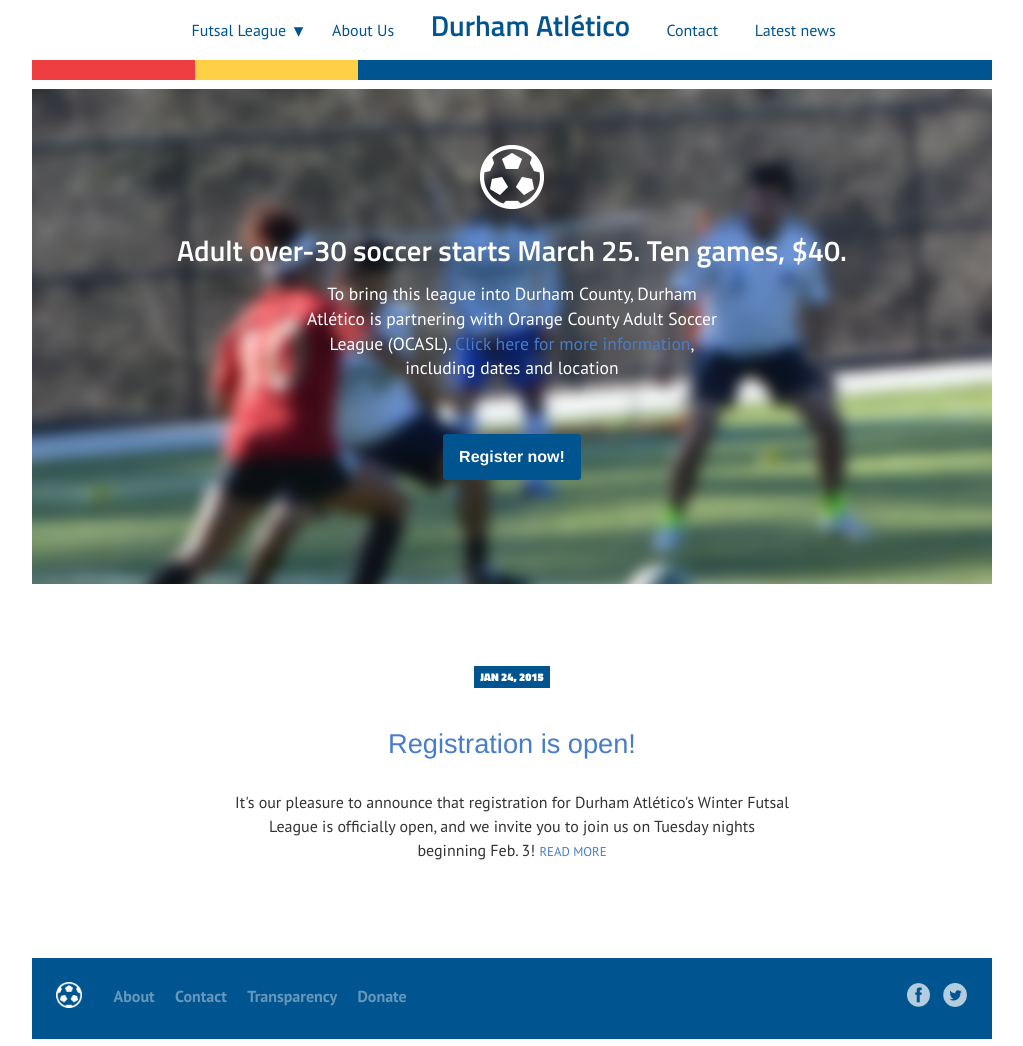
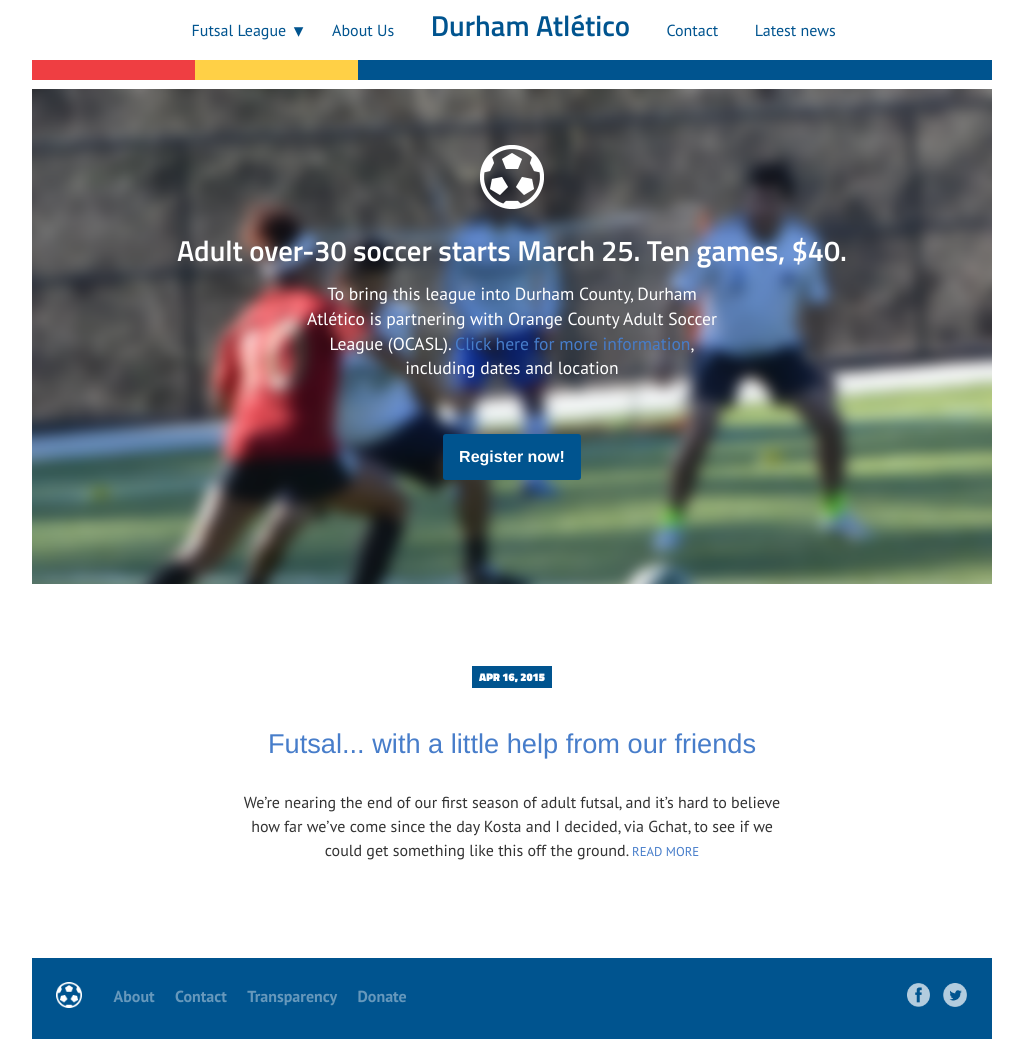
Before and after one commit to durhamatletico/durhamatletico.github.io, a Jekyll site: the page built from index.html, in a window 1280 px wide. Shown: the whole page, without its empty margins (128-1151 px from the left). Built offline with Jekyll 4.4.1, drawn with Linux system fonts in a browser that asks for light colours.

Commit message:
Update blog post

```diff
--- a/_posts/2015-04-16-futsal-with-help-from-our-friends.md
+++ b/_posts/2015-04-16-futsal-with-help-from-our-friends.md
@@ -1,10 +1,11 @@
 ---
-layout: blog
-published: false
+layout: post
+title: Futsal... with a little help from our friends
+author: David Fellearth
+published: true
+summary: >
+  We’re nearing the end of our first season of adult futsal, and it’s hard to believe how far we’ve come since the day Kosta and I decided, via Gchat, to see if we could get something like this off the ground.
 ---
-
-## Futsal... with a little help from our friends
-
 We’re nearing the end of our first season of adult futsal, and it’s hard to believe how far we’ve come since the day Kosta and I decided, via Gchat, to see if we could get something like this off the ground.
 
 Now, after nine weeks of play, and two weeks missed due to snow, we’re closing in on Week 10. And an exciting finale it will be, with no fewer than [four teams in contention for the title](/futsal/schedule). And yes, there will be a trophy!
```
